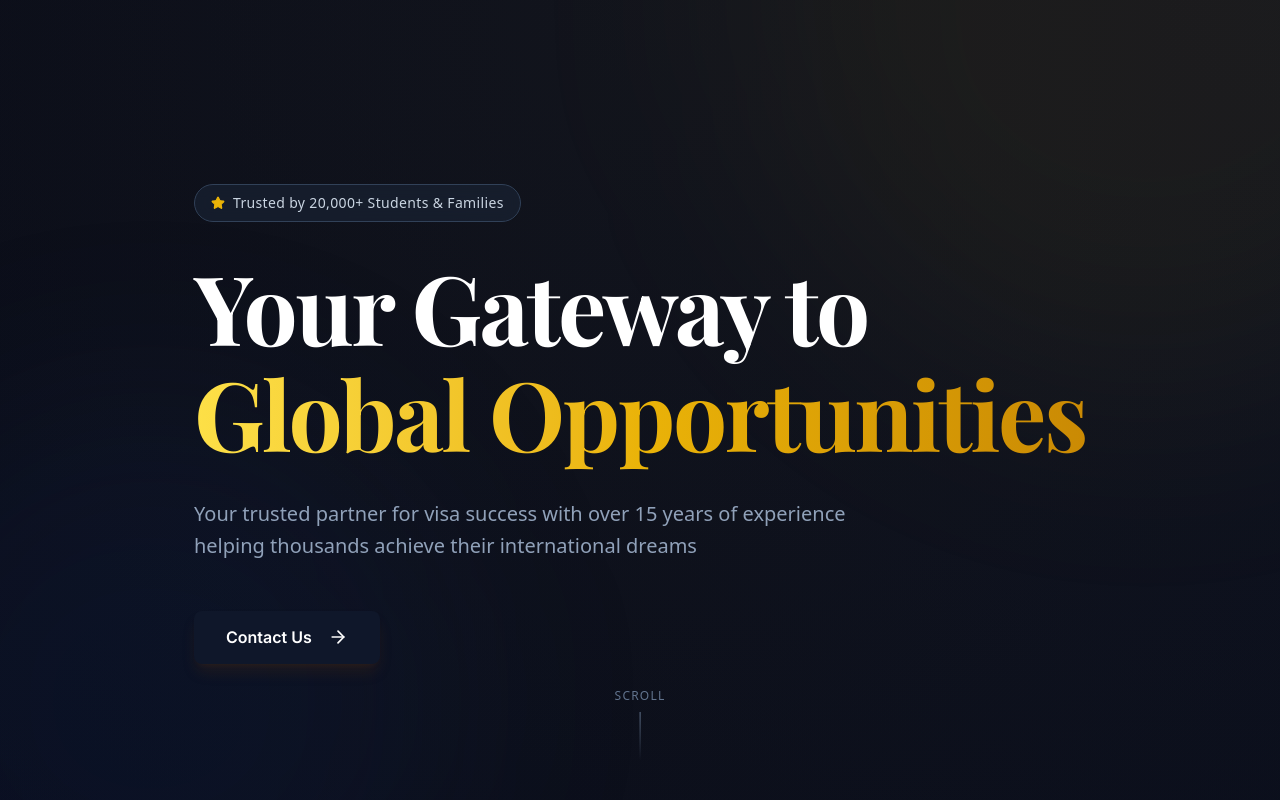
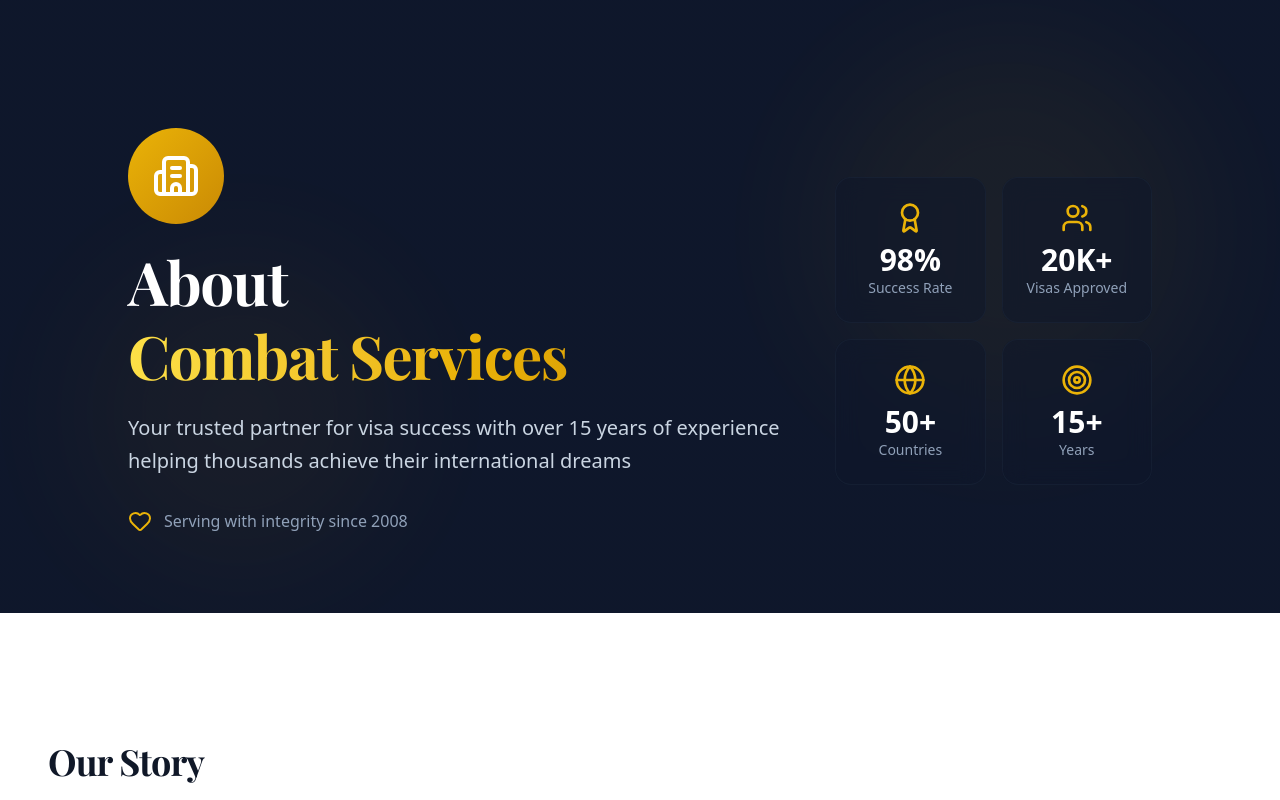
Before and after one commit to muhammadgamertv86-wq/combat-services-website, a Next.js app: page /about in a window 1280 px wide. Shown: the top 800 px of the page. Built offline with nearby package versions, Linux system fonts and the light colour scheme.

Commit message:
Add unique hero sections for Services and About pages with custom designs and animations

```diff
--- a/app/about/page.jsx
+++ b/app/about/page.jsx
@@ -1,20 +1,101 @@
-import Hero from '@/components/Hero';
+'use client';
+
+import { motion } from 'framer-motion';
 import { BUSINESS_INFO, WHY_CHOOSE_US } from '@/lib/constants';
-import { MapPin, Phone, Mail, Clock, Award, Users, Globe, Target } from 'lucide-react';
-
-export const metadata = {
-    title: 'About Us',
-    description: `Learn about ${BUSINESS_INFO.name} - Your trusted visa consultancy partner in Rawalpindi with ${BUSINESS_INFO.stats.yearsExperience}+ years of experience and ${BUSINESS_INFO.stats.successRate}% success rate.`,
-};
+import { MapPin, Phone, Mail, Clock, Award, Users, Globe, Target, Building2, Heart } from 'lucide-react';
 
 export default function AboutPage() {
     return (
         <>
-            <Hero
-                title="About Combat Services"
-                subtitle="Your trusted partner for visa success with over 15 years of experience helping thousands achieve their international dreams"
-                primaryCTA={{ text: 'Contact Us', href: '/contact' }}
-            />
+            {/* Unique About Hero */}
+            <section className="min-h-[70vh] pt-32 pb-20 relative overflow-hidden">
+                <div className="absolute inset-0 bg-gradient-to-br from-slate-900 via-background-dark to-slate-900">
+                    <div className="absolute inset-0 opacity-5">
+                        <div className="absolute top-10 right-20 w-96 h-96 bg-gold-500 rounded-full blur-3xl"></div>
+                        <div className="absolute bottom-10 left-20 w-80 h-80 bg-gold-600 rounded-full blur-3xl"></div>
+                    </div>
+                </div>
+
+                <div className="container-custom relative z-10">
+                    <motion.div
+                        initial={{ opacity: 0, y: 30 }}
+                        animate={{ opacity: 1, y: 0 }}
+                        className="max-w-5xl mx-auto"
+                    >
+                        <div className="flex flex-col md:flex-row items-center gap-12">
+                            {/* Left: Icon & Title */}
+                            <div className="flex-1 text-center md:text-left">
+                                <motion.div
+                                    initial={{ scale: 0 }}
+                                    animate={{ scale: 1 }}
+                                    transition={{ delay: 0.2, type: "spring" }}
+                                    className="inline-flex items-center justify-center w-24 h-24 rounded-full bg-gradient-to-br from-gold-500 to-gold-600 mb-6"
+                                >
+                                    <Building2 className="w-12 h-12 text-white" />
+                                </motion.div>
+
+                                <h1 className="text-5xl md:text-6xl font-heading font-bold text-white mb-6">
+                                    About
+                                    <span className="block text-gradient-gold mt-2">Combat Services</span>
+                                </h1>
+
+                                <p className="text-xl text-slate-300 mb-8 leading-relaxed">
+                                    Your trusted partner for visa success with over 15 years of experience helping thousands achieve their international dreams
+                                </p>
+
+                                <div className="flex items-center gap-3 justify-center md:justify-start">
+                                    <Heart className="w-6 h-6 text-gold-500" />
+                                    <span className="text-slate-400">Serving with integrity since 2008</span>
+                                </div>
+                            </div>
+
+                            {/* Right: Quick Stats */}
+                            <div className="grid grid-cols-2 gap-4">
+                                <motion.div
+                                    initial={{ opacity: 0, x: 20 }}
+                                    animate={{ opacity: 1, x: 0 }}
+                                    transition={{ delay: 0.4 }}
+                                    className="glass-card p-6 text-center"
+                                >
+                                    <Award className="w-8 h-8 text-gold-500 mx-auto mb-2" />
+                                    <div className="text-3xl font-bold text-white">{BUSINESS_INFO.stats.successRate}%</div>
+                                    <div className="text-sm text-slate-400">Success Rate</div>
+                                </motion.div>
+                                <motion.div
+                                    initial={{ opacity: 0, x: 20 }}
+                                    animate={{ opacity: 1, x: 0 }}
+                                    transition={{ delay: 0.5 }}
+                                    className="glass-card p-6 text-center"
+                                >
+                                    <Users className="w-8 h-8 text-gold-500 mx-auto mb-2" />
+                                    <div className="text-3xl font-bold text-white">{BUSINESS_INFO.stats.totalVisas.toLocaleString().slice(0, 2)}K+</div>
+                                    <div className="text-sm text-slate-400">Visas Approved</div>
+                                </motion.div>
+                                <motion.div
+                                    initial={{ opacity: 0, x: 20 }}
+                                    animate={{ opacity: 1, x: 0 }}
+                                    transition={{ delay: 0.6 }}
+                                    className="glass-card p-6 text-center"
+                                >
+                                    <Globe className="w-8 h-8 text-gold-500 mx-auto mb-2" />
+                                    <div className="text-3xl font-bold text-white">{BUSINESS_INFO.stats.countriesCovered}+</div>
+                                    <div className="text-sm text-slate-400">Countries</div>
+                                </motion.div>
+                                <motion.div
+                                    initial={{ opacity: 0, x: 20 }}
+                                    animate={{ opacity: 1, x: 0 }}
+                                    transition={{ delay: 0.7 }}
+                                    className="glass-card p-6 text-center"
+                                >
+                                    <Target className="w-8 h-8 text-gold-500 mx-auto mb-2" />
+                                    <div className="text-3xl font-bold text-white">{BUSINESS_INFO.stats.yearsExperience}+</div>
+                                    <div className="text-sm text-slate-400">Years</div>
+                                </motion.div>
+                            </div>
+                        </div>
+                    </motion.div>
+                </div>
+            </section>
 
             {/* Company Story */}
             <section className="section-padding bg-white">
--- a/app/services/page.jsx
+++ b/app/services/page.jsx
@@ -1,23 +1,100 @@
-import Hero from '@/components/Hero';
+'use client';
+
+import { motion } from 'framer-motion';
 import ServiceCard from '@/components/ServiceCard';
 import ProcessSteps from '@/components/ProcessSteps';
 import { SERVICES, PROCESS_STEPS } from '@/lib/constants';
-import { CheckCircle, ArrowRight } from 'lucide-react';
+import { CheckCircle, ArrowRight, Briefcase, Award, Users } from 'lucide-react';
 import Link from 'next/link';
-
-export const metadata = {
-    title: 'Our Services',
-    description: 'Comprehensive visa services including student visas, immigration visas, and tourist visas with expert guidance and 98% success rate.',
-};
 
 export default function ServicesPage() {
     return (
         <>
-            <Hero
-                title="Comprehensive Visa Services"
-                subtitle="Expert guidance for all your visa needs - from student visas to permanent immigration"
-                primaryCTA={{ text: 'Book Consultation', href: '/contact' }}
-            />
+            {/* Unique Services Hero */}
+            <section className="min-h-[70vh] pt-32 pb-20 relative overflow-hidden">
+                {/* Animated Background */}
+                <div className="absolute inset-0 bg-gradient-to-br from-background-dark via-slate-900 to-background-dark">
+                    <div className="absolute inset-0 opacity-10">
+                        <div className="absolute top-20 left-10 w-72 h-72 bg-gold-500 rounded-full blur-3xl animate-pulse"></div>
+                        <div className="absolute bottom-20 right-10 w-96 h-96 bg-gold-600 rounded-full blur-3xl animate-pulse delay-1000"></div>
+                    </div>
+                </div>
+
+                <div className="container-custom relative z-10">
+                    <motion.div
+                        initial={{ opacity: 0, y: 30 }}
+                        animate={{ opacity: 1, y: 0 }}
+                        transition={{ duration: 0.8 }}
+                        className="max-w-4xl mx-auto text-center"
+                    >
+                        {/* Icon */}
+                        <motion.div
+                            initial={{ scale: 0 }}
+                            animate={{ scale: 1 }}
+                            transition={{ delay: 0.2, type: "spring" }}
+                            className="inline-flex items-center justify-center w-20 h-20 rounded-full bg-gradient-to-br from-gold-500 to-gold-600 mb-8"
+                        >
+                            <Briefcase className="w-10 h-10 text-white" />
+                        </motion.div>
+
+                        {/* Title */}
+                        <h1 className="text-5xl md:text-7xl font-heading font-bold text-white mb-6">
+                            Comprehensive
+                            <span className="block text-gradient-gold mt-2">Visa Services</span>
+                        </h1>
+
+                        {/* Subtitle */}
+                        <p className="text-xl md:text-2xl text-slate-300 mb-12 leading-relaxed">
+                            Expert guidance for all your visa needs - from student visas to permanent immigration
+                        </p>
+
+                        {/* Stats */}
+                        <div className="grid grid-cols-1 md:grid-cols-3 gap-6 mb-12">
+                            <motion.div
+                                initial={{ opacity: 0, y: 20 }}
+                                animate={{ opacity: 1, y: 0 }}
+                                transition={{ delay: 0.4 }}
+                                className="glass-card p-6"
+                            >
+                                <Award className="w-8 h-8 text-gold-500 mx-auto mb-3" />
+                                <div className="text-3xl font-bold text-white mb-1">98%</div>
+                                <div className="text-slate-400">Success Rate</div>
+                            </motion.div>
+                            <motion.div
+                                initial={{ opacity: 0, y: 20 }}
+                                animate={{ opacity: 1, y: 0 }}
+                                transition={{ delay: 0.5 }}
+                                className="glass-card p-6"
+                            >
+                                <Users className="w-8 h-8 text-gold-500 mx-auto mb-3" />
+                                <div className="text-3xl font-bold text-white mb-1">5000+</div>
+                                <div className="text-slate-400">Happy Clients</div>
+                            </motion.div>
+                            <motion.div
+                                initial={{ opacity: 0, y: 20 }}
+                                animate={{ opacity: 1, y: 0 }}
+                                transition={{ delay: 0.6 }}
+                                className="glass-card p-6"
+                            >
+                                <Briefcase className="w-8 h-8 text-gold-500 mx-auto mb-3" />
+                                <div className="text-3xl font-bold text-white mb-1">15+</div>
+                                <div className="text-slate-400">Years Experience</div>
+                            </motion.div>
+                        </div>
+
+                        {/* CTA */}
+                        <motion.div
+                            initial={{ opacity: 0, y: 20 }}
+                            animate={{ opacity: 1, y: 0 }}
+                            transition={{ delay: 0.7 }}
+                        >
+                            <Link href="/contact" className="btn-primary text-lg px-8 py-4">
+                                Book Free Consultation
+                            </Link>
+                        </motion.div>
+                    </motion.div>
+                </div>
+            </section>
 
             {/* Services Overview */}
             <section className="section-padding bg-white">
```
